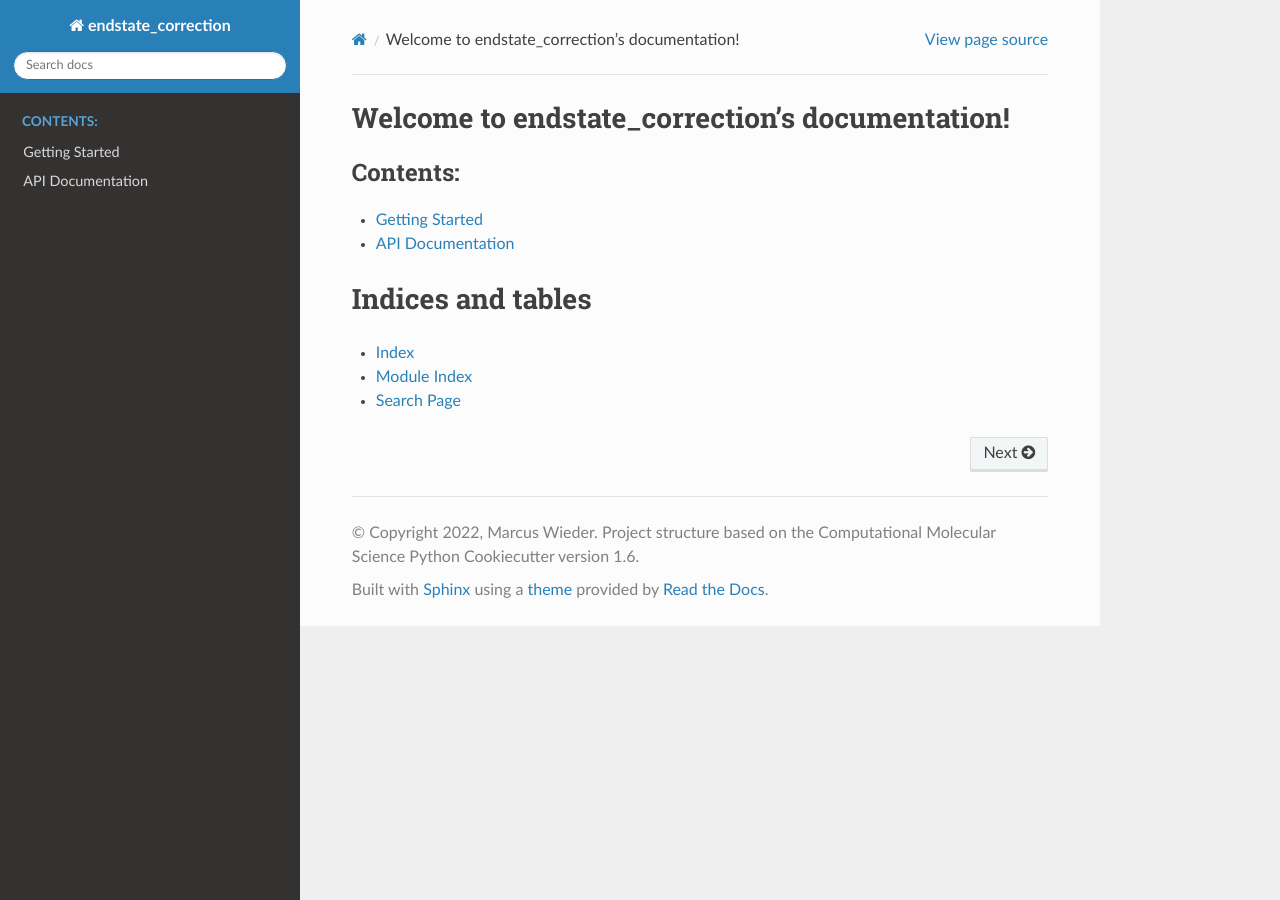
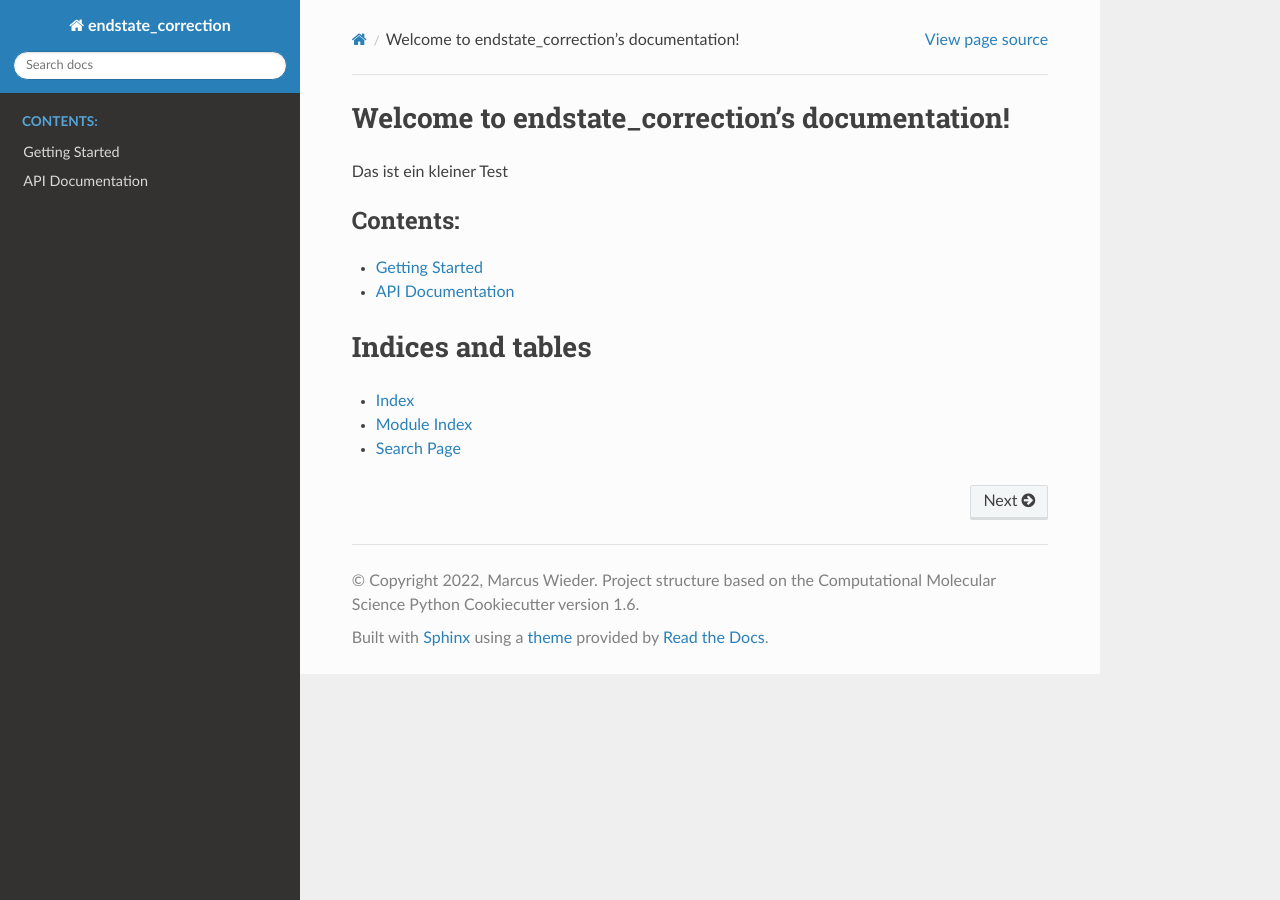
Before and after one commit to xiki-tempula/endstate_correction, a Sphinx documentation site: the page built from docs/index.rst, in a window 1280 px wide. Built offline with Sphinx 7.4.7 and the Read the Docs theme 2.0.0, drawn with Linux system fonts in a browser that asks for light colours; the version number could not be read and is left out.

Commit message:
Update index.rst

```diff
--- a/docs/index.rst
+++ b/docs/index.rst
@@ -5,6 +5,8 @@
 
 Welcome to endstate_correction's documentation!
 =========================================================
+
+Das ist ein kleiner Test
 
 .. toctree::
    :maxdepth: 2
```
